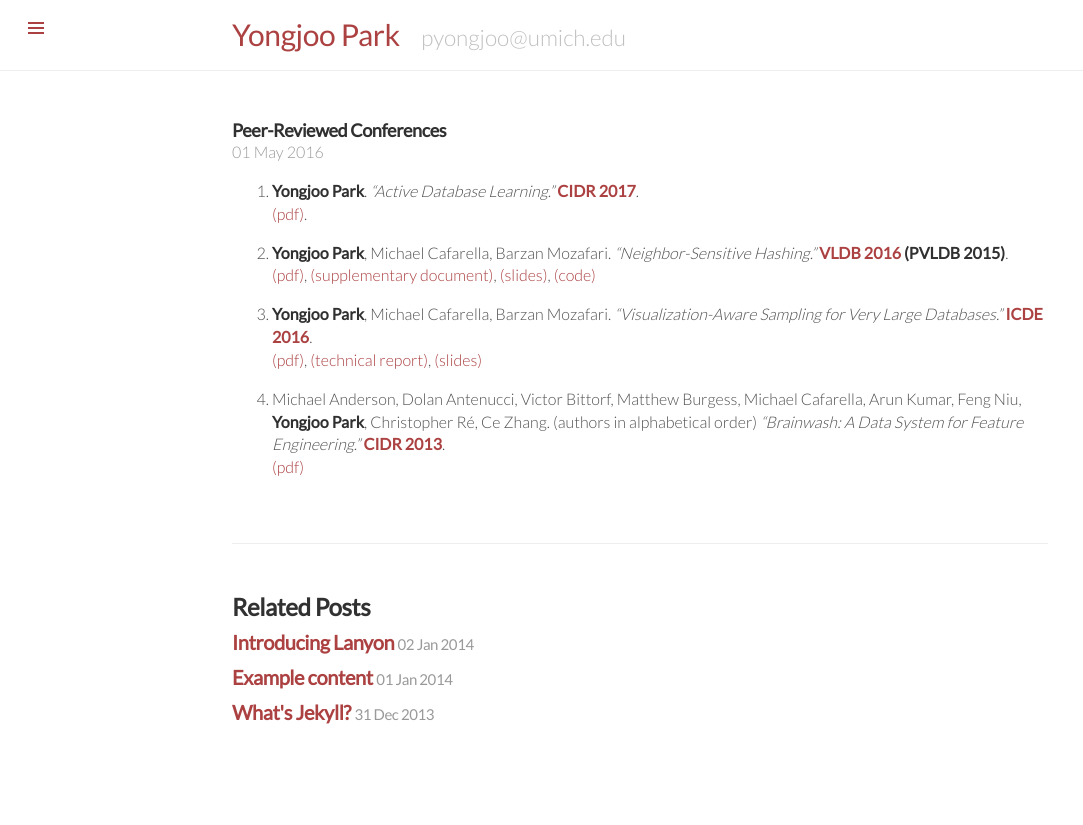
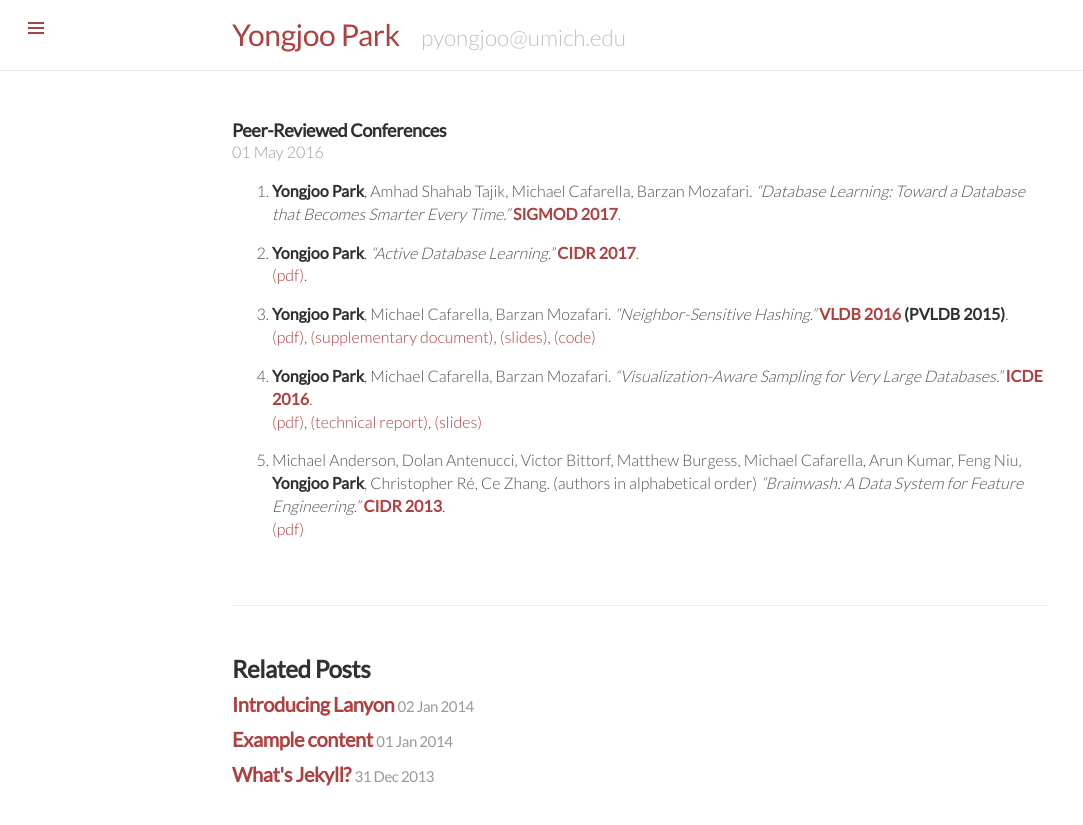
Before and after one commit to pyongjoo/pyongjoo.github.io, a Jekyll site: the page built from _publications/2016-05-01-peer-reviewed.md, in a window 1280 px wide. Shown: the top 825 px of the page, without its empty margins (0-1083 px from the left). Built offline with Jekyll 4.4.1, drawn with Linux system fonts in a browser that asks for light colours.

Commit message:
Update 2016-05-01-peer-reviewed.md
added a new paper

```diff
--- a/_publications/2016-05-01-peer-reviewed.md
+++ b/_publications/2016-05-01-peer-reviewed.md
@@ -2,6 +2,10 @@
 layout: post
 title: Peer-Reviewed Conferences
 ---
+
+1. **Yongjoo Park**, Amhad Shahab Tajik, Michael Cafarella, Barzan Mozafari.
+   *"Database Learning: Toward a Database that Becomes Smarter Every Time."*
+   **[SIGMOD 2017](http://sigmod2017.org/)**.
 
 1. **Yongjoo Park**.
    *"Active Database Learning."*
```
